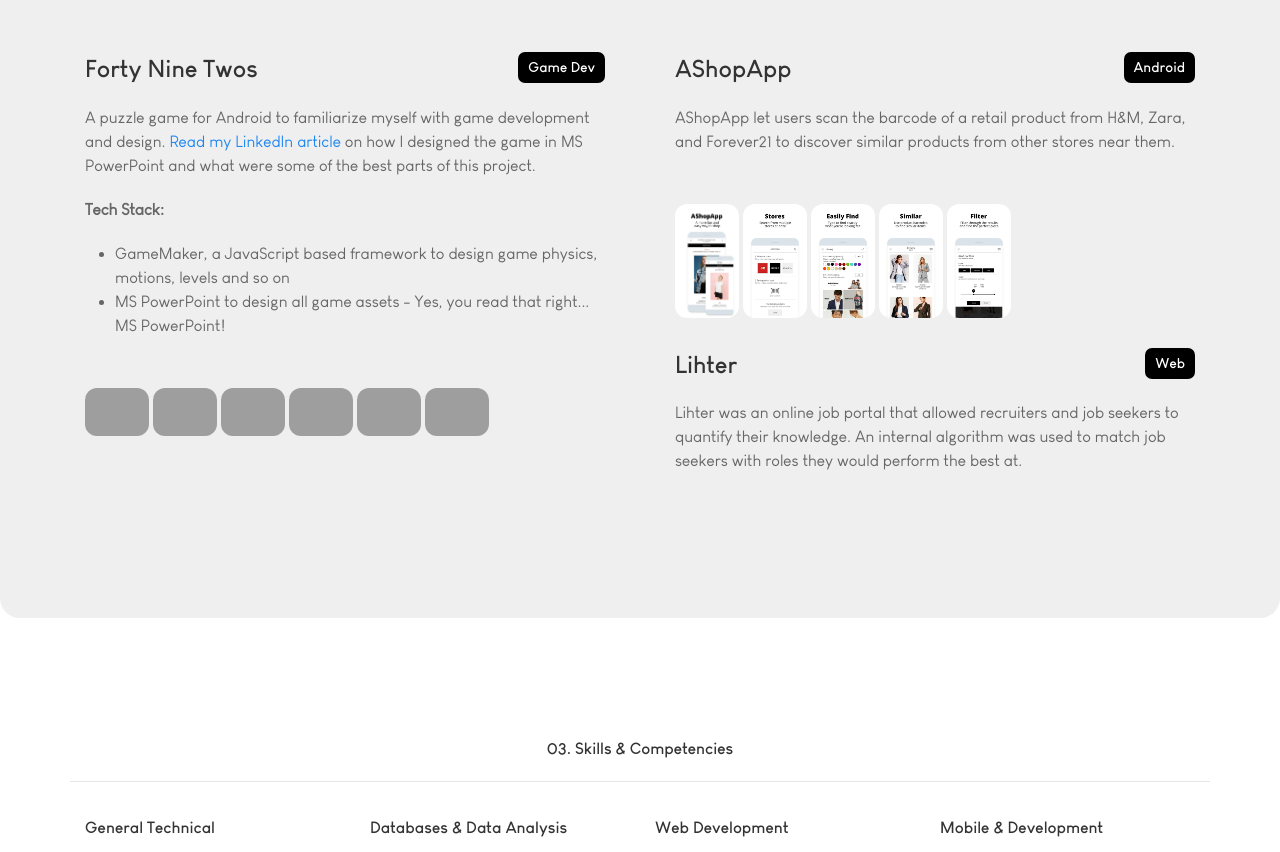
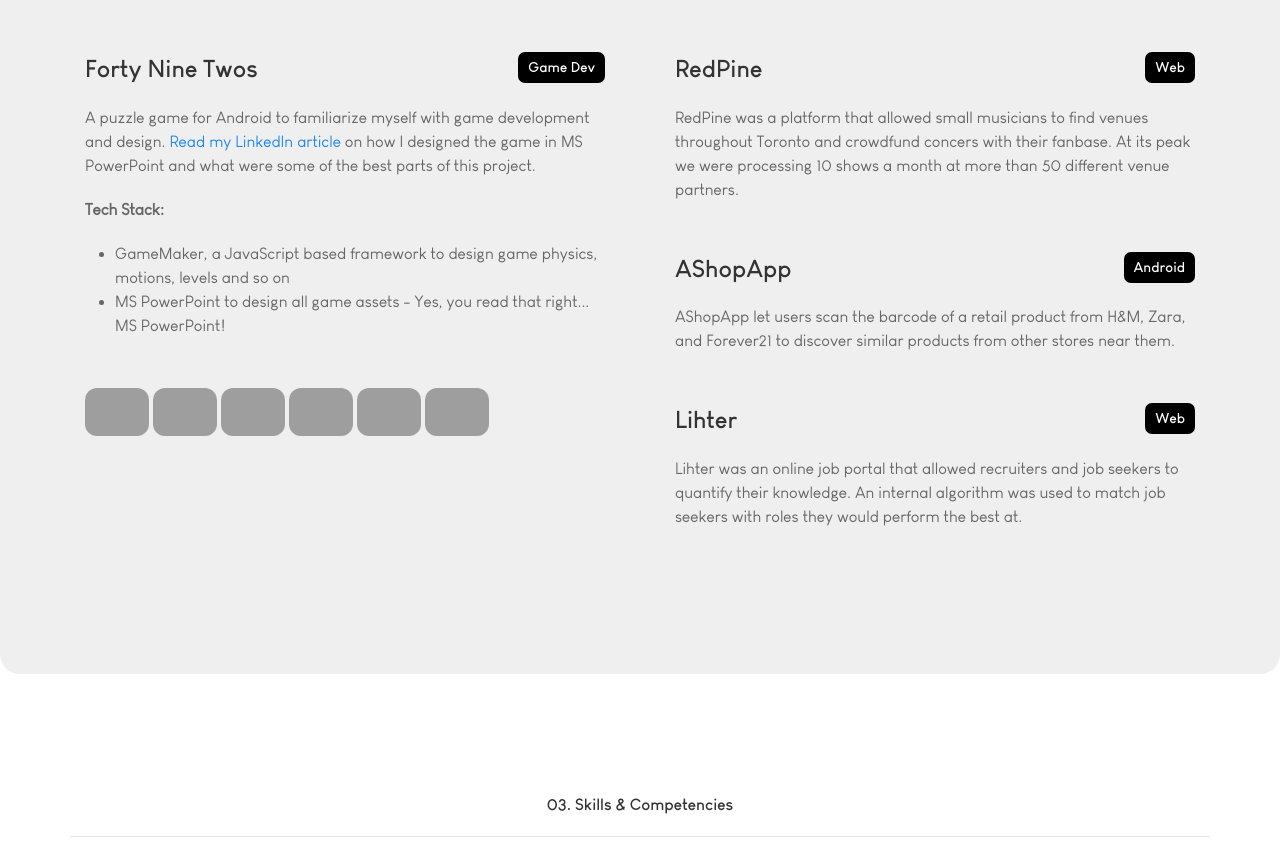
Before and after one commit to seanzia/seanzia.github.io, a plain HTML site: page index.html in a window 1280 px wide. Shown: the part 1893-2745 px from the top of the page. Drawn offline with nearby package versions, Linux system fonts and the light colour scheme; grey boxes are pictures that could not be loaded.

Commit message:
Update index.html

```diff
--- a/index.html
+++ b/index.html
@@ -220,11 +220,17 @@
                <div>
                   <div class="uk-card uk-card-body uk-padding-remove">
                      <div class="uk-padding-small uk-text-left">
+                        <h3>RedPine <span class="uk-text-small uk-item-highlight">Web</span></h3>
+                        <p>RedPine was a platform that allowed small musicians to find venues throughout Toronto and crowdfund concers with their fanbase. At its peak we were processing 10 shows a month at more than 50 different venue partners.</p>
+                     </div>
+                  </div>
+                  <div class="uk-card uk-card-body uk-padding-remove">
+                     <div class="uk-padding-small uk-text-left">
                         <h3>AShopApp <span class="uk-text-small uk-item-highlight">Android</span></h3>
                         <p>AShopApp let users scan the barcode of a retail product from H&M, Zara, and Forever21 to discover similar products from other stores near them.</p>
                      </div>
                   </div>
-                  <div class="uk-text-left uk-padding-small">
+                  <!--<div class="uk-text-left uk-padding-small">
                      <div class="uk-text-left" uk-lightbox="animation: fade">
                         <a href="./assets/images/ashopapp/android_1.png" data-alt="Image">
                            <img class="uk-rc-img" src="./assets/images/ashopapp/android_1.png" width="64" >
@@ -242,7 +248,7 @@
                            <img class="uk-rc-img" src="./assets/images/ashopapp/android_5.png" width="64" >
                         </a>
                      </div>
-                  </div>
+                  </div>-->
                   <div class="uk-card uk-card-body uk-padding-remove">
                      <div class="uk-padding-small uk-text-left">
                         <h3>Lihter <span class="uk-text-small uk-item-highlight">Web</span></h3>
```
